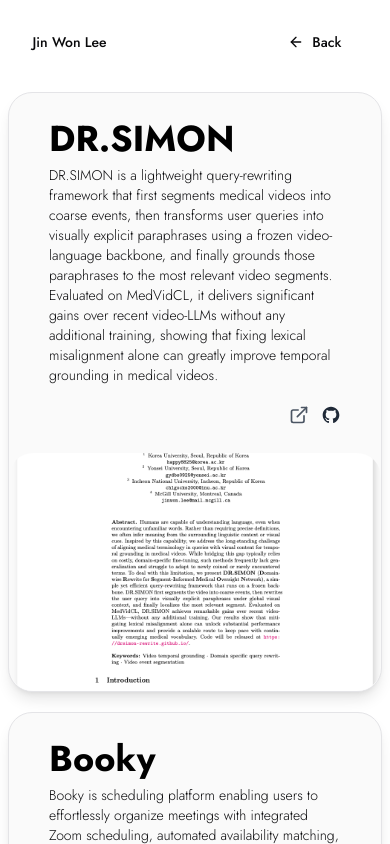
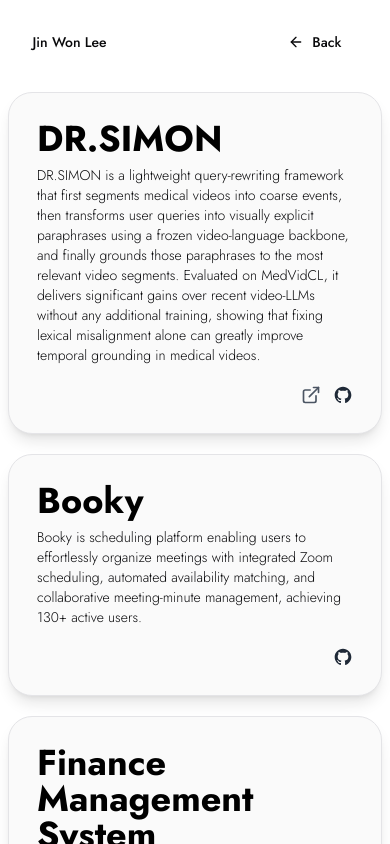
Before and after one commit to jinleevv/jinleevv.dev, a React (Vite) app: page /projects in a window 390 px wide. Shown: the top 844 px of the page. Built offline with nearby package versions, Linux system fonts and the light colour scheme; a web font is replaced by a local one.

Commit message:
Update for mobile version

```diff
--- a/src/pages/Projects.tsx
+++ b/src/pages/Projects.tsx
@@ -105,7 +105,7 @@
             w-full max-h-[600px] md:w-3/4 border rounded-3xl shadow-lg bg-zinc-50`}
             >
               {/* Text Section */}
-              <div className="w-full md:w-3/4 px-10 py-7 md:p-10 flex flex-col justify-center">
+              <div className="w-full md:w-3/4 px-7 py-7 md:p-10 flex flex-col justify-center">
                 <Label className="text-4xl font-bold text-black leading-none">
                   {displayName}
                 </Label>
@@ -137,7 +137,7 @@
               </div>
 
               {/* Image Section */}
-              <div className="flex items-center justify-center w-full overflow-hidden rounded-3xl p-2 md:p-0">
+              <div className="hidden md:flex items-center justify-center w-full overflow-hidden rounded-3xl">
                 <motion.img
                   src={project.path}
                   alt={project.name}
```
